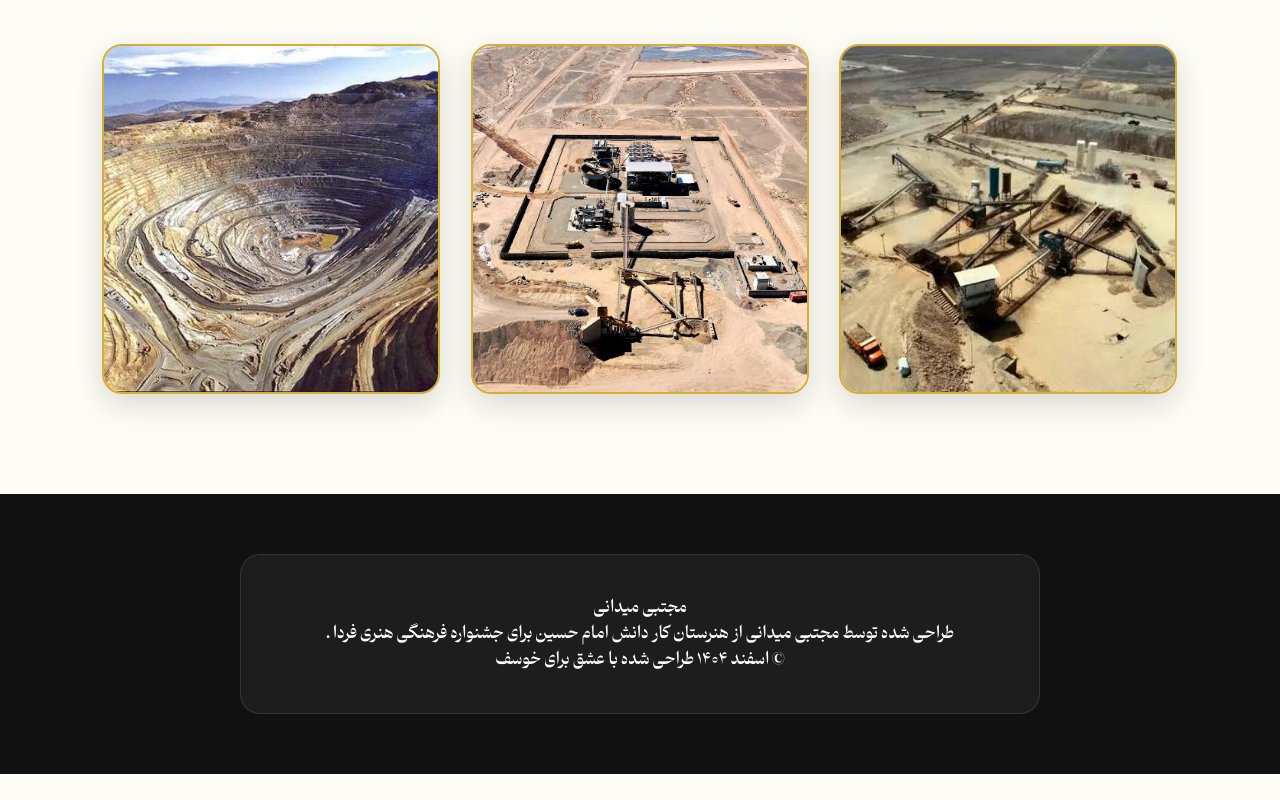
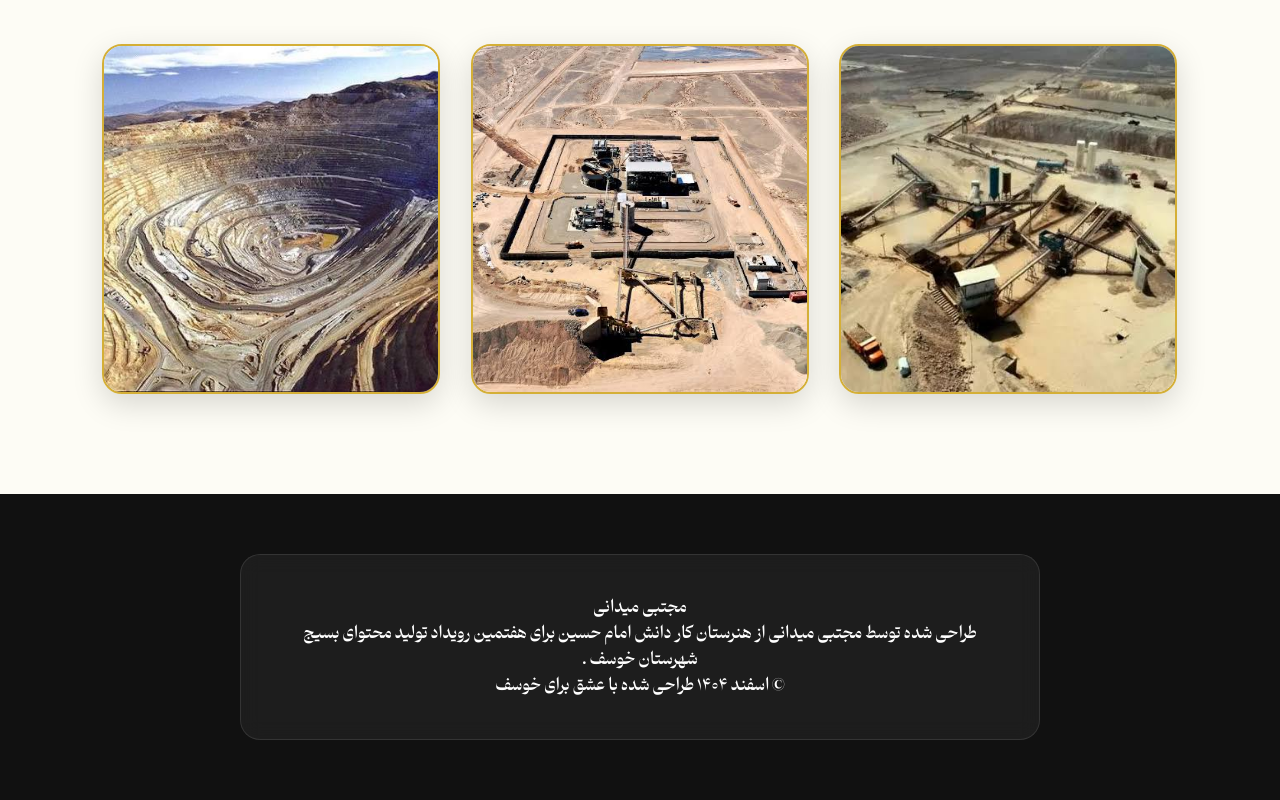
Before and after one commit to MGnoies12/Khoosf-web, a plain HTML site: page index.html in a window 1280 px wide. Shown: the part 4885-5685 px from the top of the page. Before the commit the page ends 5659 px from the top, so only its background shows below. Drawn offline with nearby package versions, Linux system fonts and the light colour scheme; a web font is replaced by a local one.

Commit message:
Update index.html

```diff
--- a/index.html
+++ b/index.html
@@ -149,8 +149,8 @@
     <footer id="about">
         <div class="footer-content glass-card" data-aos="fade-up">
             <h2></h2> مجتبی میدانی  </h2>
-            <p>طراحی شده توسط مجتبی میدانی از هنرستان کار دانش امام حسین برای جشنواره فرهنگی هنری فردا .</p>
-            <p class="copy">©  اسفند ۱۴۰۴ طراحی شده با عشق برای خوسف</p>
+            <p>طراحی شده توسط مجتبی میدانی از هنرستان کار دانش امام حسین برای هفتمین رویداد تولید محتوای بسیج شهرستان خوسف  .</p>
+            <p class="copy">© اسفند ۱۴۰۴ طراحی شده با عشق برای خوسف </p>
         </div>
     </footer>
 
```
